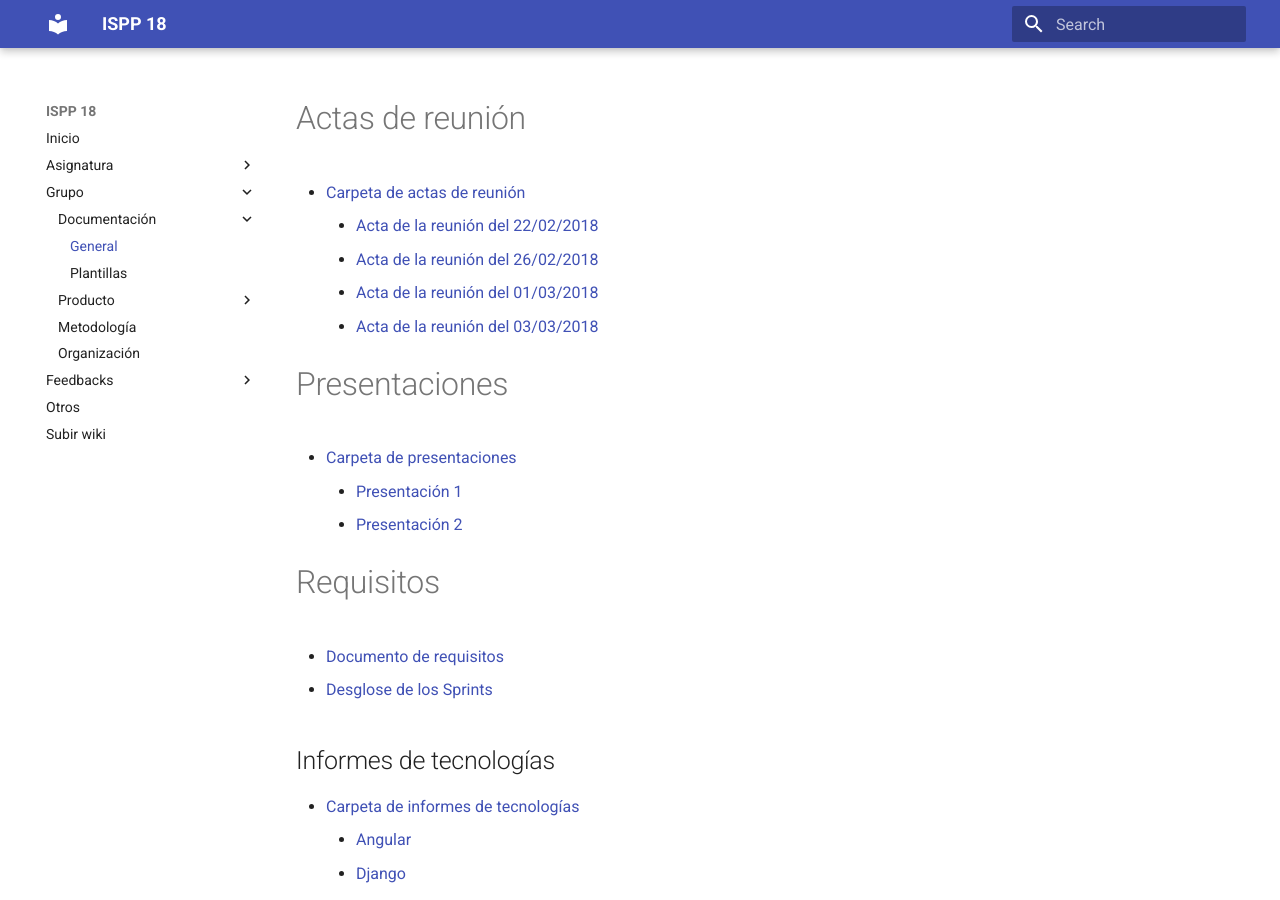
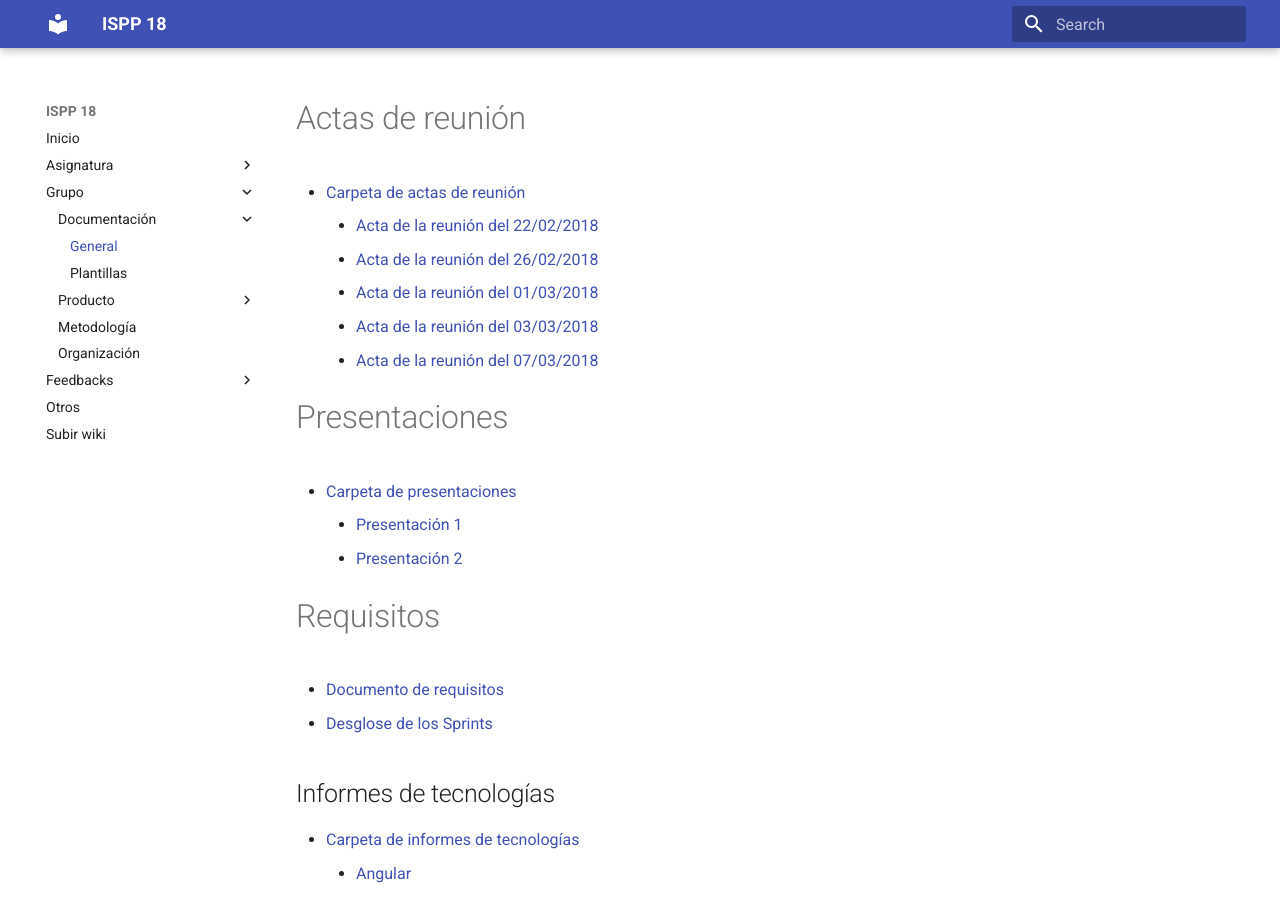
Before and after one commit to alexgs922/ispp18-wiki, an MkDocs documentation site: the page built from docs/documentacion.md, in a window 1280 px wide and 900 px high. Built offline with MkDocs 1.6.1 and Material for MkDocs 9.7.7, drawn with Linux system fonts in a browser that asks for light colours; old or Windows-style settings are respelled for this version of MkDocs.

Commit message:
ADD Añadido el acta de la reunión del 07/03/2018
Se ha añadido un vínculo al acta de reunión del 07/03/2018.

```diff
--- a/docs/documentacion.md
+++ b/docs/documentacion.md
@@ -5,6 +5,7 @@
     * [Acta de la reunión del 26/02/2018](https://docs.google.com/document/d/1TpkgsdMnrnMfcnzQstP7Vq4mgF-0qEAXl7BkeYpnXqg/edit)
     * [Acta de la reunión del 01/03/2018](https://docs.google.com/document/d/1zgiSnVlveSC3RyD6iJnIqU4dY8x60Fj2ljVxwXhnEd8/edit)
     * [Acta de la reunión del 03/03/2018](https://docs.google.com/document/d/130XCmygAQlln_JG2joxYf49gQgPWZC5UMtOQCOfUx5k/edit)
+    * [Acta de la reunión del 07/03/2018](https://docs.google.com/document/d/1YTMfrsqMpeiDEBb3GIEHP8LrABKQb3o4Ocv4lk4dSL0/edit)
 
 # Presentaciones
 
```
